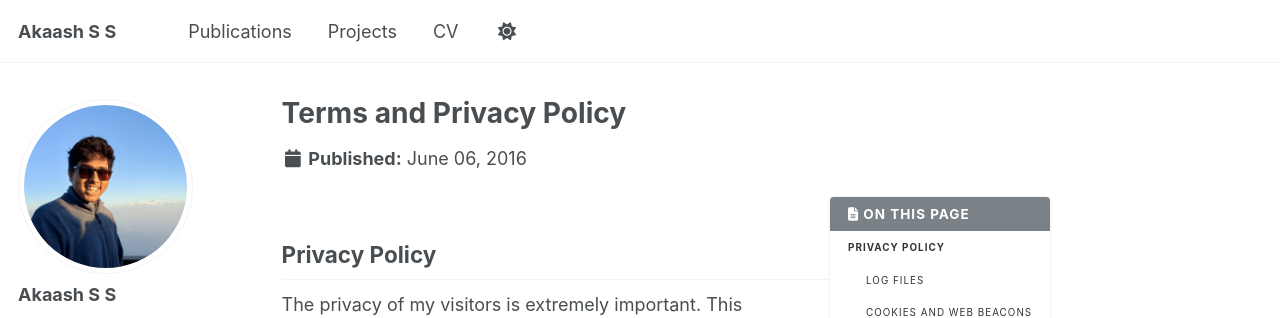
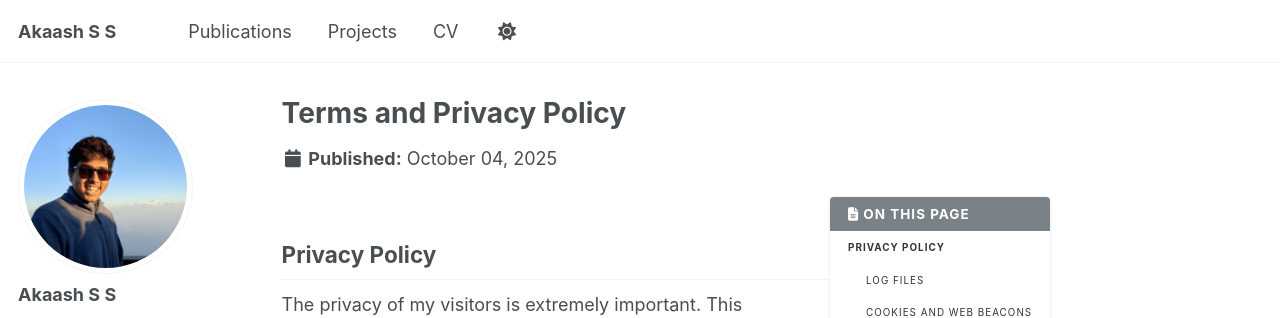
Before and after one commit to akaashss/akaashss.github.io, a Jekyll site: the page built from _pages/terms.md, in a window 1280 px wide and 900 px high. Shown: the top 318 px of the window. Built offline with Jekyll 4.4.1, drawn with Linux system fonts in a browser that asks for light colours; a script that is not in the unit is left out.

Commit message:
Update terms.md

```diff
--- a/_pages/terms.md
+++ b/_pages/terms.md
@@ -1,7 +1,7 @@
 ---
 permalink: /terms/
 title: "Terms and Privacy Policy"
-modified: 2016-06-06
+modified: 2025-10-04
 ---
 
 {% include base_path %}
```
